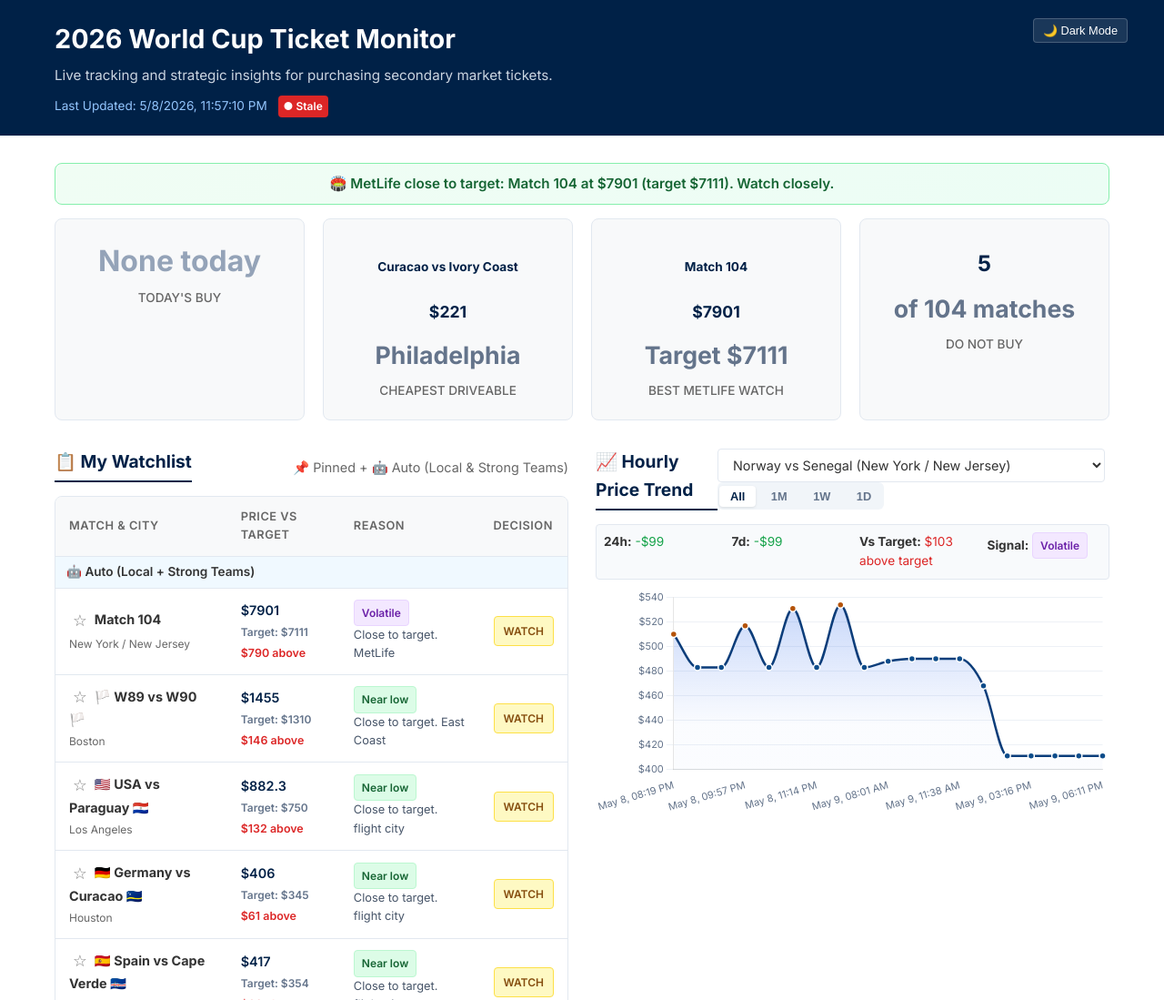
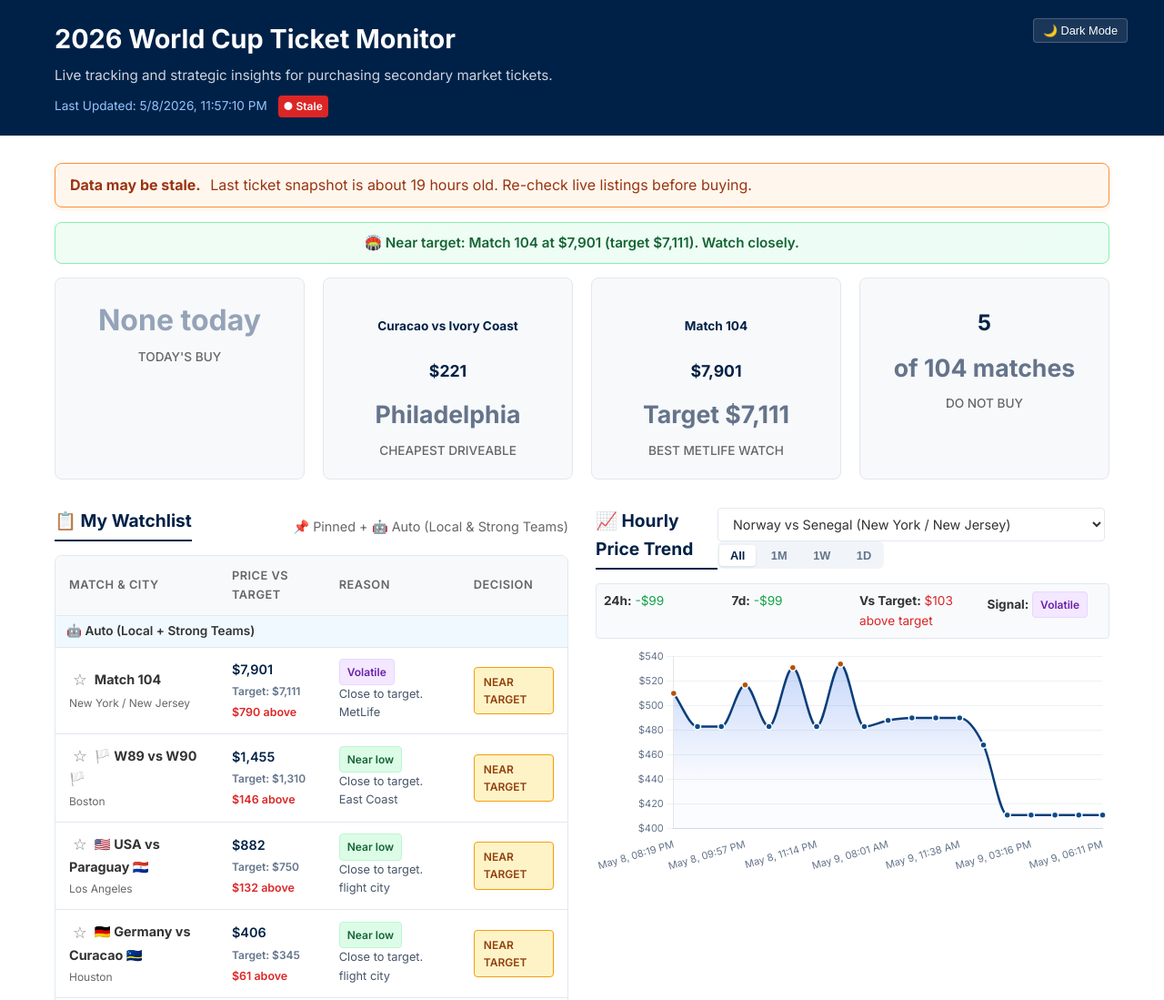
Before and after one commit to timkok/world-cup-monitor, a plain HTML site: page index.html in a window 1280 px wide. Shown: the top 1099 px of the page at 91% size. Drawn offline with nearby package versions, Linux system fonts and the light colour scheme.

Commit message:
Improve dashboard decision clarity

```diff
--- a/app.js
+++ b/app.js
@@ -18,6 +18,19 @@ document.addEventListener('DOMContentLoaded', () => {
     let fcFood = parseInt(localStorage.getItem('fcFood')) || 120;
 
     const RELOAD_INTERVAL_MS = 60 * 60 * 1000;
+
+    function formatMoney(value) {
+        const n = Number(value);
+        if (!Number.isFinite(n)) return 'N/A';
+        return `$${Math.round(n).toLocaleString()}`;
+    }
+
+    function formatDelta(value) {
+        const n = Number(value);
+        if (!Number.isFinite(n) || n === 0) return '$0';
+        const prefix = n > 0 ? '+' : '-';
+        return `${prefix}${formatMoney(Math.abs(n))}`;
+    }
 
     let currentSortCol = 'decision';
     let currentSortDir = 'asc';
@@ -493,10 +506,18 @@ document.addEventListener('DOMContentLoaded', () => {
 
     function checkDataHealth(snapshot) {
         const badge = document.getElementById('data-health-badge');
+        const warning = document.getElementById('stale-warning');
+        const warningText = document.getElementById('stale-warning-text');
+        const setWarning = (show, text = '') => {
+            if (!warning) return;
+            warning.style.display = show ? '' : 'none';
+            if (warningText && text) warningText.textContent = text;
+        };
         if (!badge) return;
         if (!snapshot || snapshot.length === 0) {
             badge.textContent = 'No Data';
             badge.className = 'health-badge health-stale';
+            setWarning(true, 'No ticket data loaded. Do not make a purchase decision from this page yet.');
             return;
         }
         const firstRow = snapshot[0];
@@ -504,6 +525,7 @@ document.addEventListener('DOMContentLoaded', () => {
         if (!observedAtStr) {
             badge.textContent = 'Unknown';
             badge.className = 'health-badge health-unknown';
+            setWarning(true, 'Data timestamp is missing. Verify prices on the ticket site before buying.');
             return;
         }
         const observedAt = new Date(observedAtStr);
@@ -514,10 +536,13 @@ document.addEventListener('DOMContentLoaded', () => {
             badge.textContent = '● Live';
             badge.className = 'health-badge health-ok';
             badge.title = `Last update: ${observedAt.toLocaleString()}`;
+            setWarning(false);
         } else {
             badge.textContent = '● Stale';
             badge.className = 'health-badge health-stale';
             badge.title = `Last update: ${observedAt.toLocaleString()} (${Math.round(diffMins)} mins ago)`;
+            const hours = Math.round(diffMins / 60);
+            setWarning(true, `Last ticket snapshot is about ${hours} hours old. Re-check live listings before buying.`);
         }
     }
 
@@ -781,11 +806,11 @@ document.addEventListener('DOMContentLoaded', () => {
         el.className = 'action-summary';
         if (hits.length > 0) {
             const best = hits.sort((a,b) => a.agg_lowest_price - b.agg_lowest_price)[0];
-            txt.textContent = `\u2705 Target hit: ${best.match} at $${best.agg_lowest_price} (target $${Math.round(best.target_price)}). Check now!`;
+            txt.textContent = `\u2705 Buy now: ${best.match} at ${formatMoney(best.agg_lowest_price)} (target ${formatMoney(best.target_price)}). Check listings now.`;
             el.classList.add('action-buy');
         } else if (mlClose.length > 0) {
             const best = mlClose.sort((a,b) => a.agg_lowest_price/a.target_price - b.agg_lowest_price/b.target_price)[0];
-            txt.textContent = `\ud83c\udfdf\ufe0f MetLife close to target: ${best.match} at $${best.agg_lowest_price} (target $${Math.round(best.target_price)}). Watch closely.`;
+            txt.textContent = `\ud83c\udfdf\ufe0f Near target: ${best.match} at ${formatMoney(best.agg_lowest_price)} (target ${formatMoney(best.target_price)}). Watch closely.`;
         } else if (allLocalExpensive) {
             txt.textContent = `\u274c No local buy today. All East Coast matches are >50% above target.`;
             el.classList.add('action-none');
@@ -834,7 +859,7 @@ document.addEventListener('DOMContentLoaded', () => {
             items.push(
                 `<a href="${row.sg_url}" target="_blank" rel="noopener" ` +
                 `class="src-tag src-sg${isBest ? ' src-best' : ''}" ` +
-                `title="Open on SeatGeek">SG $${Math.round(row.sg_price).toLocaleString()}${isBest ? ' ★' : ''}</a>`
+                `title="Open on SeatGeek">SG ${formatMoney(row.sg_price)}${isBest ? ' ★' : ''}</a>`
             );
         }
         if (row.tp_price != null && row.tp_url) {
@@ -842,7 +867,7 @@ document.addEventListener('DOMContentLoaded', () => {
             items.push(
                 `<a href="${row.tp_url}" target="_blank" rel="noopener" ` +
                 `class="src-tag src-tp${isBest ? ' src-best' : ''}" ` +
-                `title="Open on TickPick">TP $${Math.round(row.tp_price).toLocaleString()}${isBest ? ' ★' : ''}</a>`
+                `title="Open on TickPick">TP ${formatMoney(row.tp_price)}${isBest ? ' ★' : ''}</a>`
             );
         }
         if (row.vs_price != null && row.vs_url) {
@@ -850,7 +875,7 @@ document.addEventListener('DOMContentLoaded', () => {
             items.push(
                 `<a href="${row.vs_url}" target="_blank" rel="noopener" ` +
                 `class="src-tag src-vs${isBest ? ' src-best' : ''}" ` +
-                `title="Open on Vivid Seats">VS $${Math.round(row.vs_price).toLocaleString()}${isBest ? ' ★' : ''}</a>`
+                `title="Open on Vivid Seats">VS ${formatMoney(row.vs_price)}${isBest ? ' ★' : ''}</a>`
             );
         }
         if (!items.length) return '<span style="color:#94a3b8;font-size:0.78rem;">No source available</span>';
@@ -886,7 +911,7 @@ document.addEventListener('DOMContentLoaded', () => {
         hits.sort((a,b) => (a.agg_lowest_price/a.target_price) - (b.agg_lowest_price/b.target_price));
         const top = hits.slice(0, 6);
         list.innerHTML = top.map(r =>
-            `<a href="${r.agg_best_url}" target="_blank" rel="noopener">${r.match} $${r.agg_lowest_price}</a>`
+            `<a href="${r.agg_best_url}" target="_blank" rel="noopener">${r.match} ${formatMoney(r.agg_lowest_price)}</a>`
         ).join(' · ') + (hits.length > 6 ? ` <em>(+${hits.length - 6} more)</em>` : '');
 
         if ('Notification' in window && Notification.permission === 'granted') {
@@ -896,7 +921,7 @@ document.addEventListener('DOMContentLoaded', () => {
                 if (seen.has(key)) continue;
                 try {
                     new Notification(`🎯 Target hit: ${r.match}`, {
-                        body: `$${r.agg_lowest_price} on ${r.agg_source} — your target $${Math.round(r.target_price)}`,
+                        body: `${formatMoney(r.agg_lowest_price)} on ${r.agg_source} — your target ${formatMoney(r.target_price)}`,
                         tag: String(r.event_id),
                     });
                 } catch (e) { /* ignore */ }
@@ -978,8 +1003,9 @@ document.addEventListener('DOMContentLoaded', () => {
 
     function getDecisionBadge(decision, url) {
         if (decision === 'Buy') return `<a href="${url}" target="_blank" class="badge badge-buy" style="display:inline-block; padding:8px 12px; text-decoration:none;">BUY NOW</a>`;
-        if (decision === 'Watch' || decision === 'Wait') return `<a href="${url}" target="_blank" class="badge badge-monitor" style="display:inline-block; padding:6px 10px; text-decoration:none; background:#fef9c3; color:#854d0e; border:1px solid #fde047;">WATCH</a>`;
-        return `<span class="badge badge-wait" style="background:#f1f5f9; color:#94a3b8; border:1px solid #e2e8f0;">AVOID</span>`;
+        if (decision === 'Watch') return `<a href="${url}" target="_blank" class="badge badge-near" style="display:inline-block; padding:6px 10px; text-decoration:none;">NEAR TARGET</a>`;
+        if (decision === 'Wait') return `<a href="${url}" target="_blank" class="badge badge-wait-action" style="display:inline-block; padding:6px 10px; text-decoration:none;">WAIT</a>`;
+        return `<span class="badge badge-avoid">DO NOT BUY</span>`;
     }
 
     function renderMetrics() {
@@ -990,7 +1016,7 @@ document.addEventListener('DOMContentLoaded', () => {
         buys.sort((a,b) => (a.agg_lowest_price / a.target_price) - (b.agg_lowest_price / b.target_price));
         const bestBuy = buys[0];
         document.getElementById('metric-best-buy').innerHTML = bestBuy
-            ? `<span style="font-size:0.85rem">${bestBuy.match}</span><br><span style="font-size:1.1rem;font-weight:700">$${bestBuy.agg_lowest_price}</span><br><small style="color:#64748b">Target $${Math.round(bestBuy.target_price)}</small>`
+            ? `<span style="font-size:0.85rem">${bestBuy.match}</span><br><span style="font-size:1.1rem;font-weight:700">${formatMoney(bestBuy.agg_lowest_price)}</span><br><small style="color:#64748b">Target ${formatMoney(bestBuy.target_price)}</small>`
             : '<span style="color:#94a3b8">None today</span>';
 
         // Cheapest Driveable
@@ -998,7 +1024,7 @@ document.addEventListener('DOMContentLoaded', () => {
         locals.sort((a,b) => a.agg_lowest_price - b.agg_lowest_price);
         const cheapLocal = locals[0];
         document.getElementById('metric-cheapest-local').innerHTML = cheapLocal
-            ? `<span style="font-size:0.85rem">${cheapLocal.match}</span><br><span style="font-size:1.1rem;font-weight:700">$${cheapLocal.agg_lowest_price}</span><br><small style="color:#64748b">${cheapLocal.host_city.split(',')[0]}</small>`
+            ? `<span style="font-size:0.85rem">${cheapLocal.match}</span><br><span style="font-size:1.1rem;font-weight:700">${formatMoney(cheapLocal.agg_lowest_price)}</span><br><small style="color:#64748b">${cheapLocal.host_city.split(',')[0]}</small>`
             : 'N/A';
 
         // Best MetLife Watch
@@ -1006,7 +1032,7 @@ document.addEventListener('DOMContentLoaded', () => {
         metlife.sort((a,b) => (a.agg_lowest_price / a.target_price) - (b.agg_lowest_price / b.target_price));
         const bestML = metlife[0];
         document.getElementById('metric-best-metlife').innerHTML = bestML
-            ? `<span style="font-size:0.85rem">${bestML.match}</span><br><span style="font-size:1.1rem;font-weight:700">$${bestML.agg_lowest_price}</span><br><small style="color:#64748b">Target $${Math.round(bestML.target_price)}</small>`
+            ? `<span style="font-size:0.85rem">${bestML.match}</span><br><span style="font-size:1.1rem;font-weight:700">${formatMoney(bestML.agg_lowest_price)}</span><br><small style="color:#64748b">Target ${formatMoney(bestML.target_price)}</small>`
             : 'N/A';
 
         // Do Not Buy count
@@ -1043,13 +1069,13 @@ document.addEventListener('DOMContentLoaded', () => {
                 : `<button class="pin-btn" data-eid="${row.event_id}" title="Pin to watchlist">☆</button>`;
             const distToTarget = row.agg_lowest_price && row.target_price
                 ? (row.agg_lowest_price <= row.target_price
-                    ? `<span style="color:#16a34a;font-size:0.78rem;">$${Math.abs(Math.round(row.agg_lowest_price - row.target_price))} below</span>`
-                    : `<span style="color:#dc2626;font-size:0.78rem;">$${Math.round(row.agg_lowest_price - row.target_price)} above</span>`)
+                    ? `<span style="color:#16a34a;font-size:0.78rem;">${formatMoney(Math.abs(row.agg_lowest_price - row.target_price))} below</span>`
+                    : `<span style="color:#dc2626;font-size:0.78rem;">${formatMoney(row.agg_lowest_price - row.target_price)} above</span>`)
                 : '';
             const pinReasonHtml = pinned && pinReason ? `<br><small style="color:#a78bfa;font-style:italic;">${pinReason}</small>` : '';
             tr.innerHTML = `
                 <td>${pinBtn} <strong>${getFlagEmoji(row.match)}</strong><br><small style="color:#666">${row.host_city.split(',')[0]}</small>${pinReasonHtml}</td>
-                <td class="price-cell">$${row.agg_lowest_price}<br><small style="color:#64748b;">${customMark}Target: $${Math.round(row.target_price)}</small><br>${distToTarget}</td>
+                <td class="price-cell">${formatMoney(row.agg_lowest_price)}<br><small style="color:#64748b;">${customMark}Target: ${formatMoney(row.target_price)}</small><br>${distToTarget}</td>
                 <td style="font-size:0.8rem; color:#475569;">${getSignalBadge(row.signal)}<br>${row.reason}</td>
                 <td>${getDecisionBadge(row.decision, row.agg_best_url)}</td>
             `;
@@ -1182,10 +1208,10 @@ document.addEventListener('DOMContentLoaded', () => {
             const tr = document.createElement('tr');
 
             const matchHtml = getFlagEmoji(row.match);
-            const priceStr = row.agg_lowest_price ? `$${row.agg_lowest_price.toLocaleString()}` : 'N/A';
+            const priceStr = row.agg_lowest_price ? formatMoney(row.agg_lowest_price) : 'N/A';
             const targetVal = row.target_price ? Math.round(row.target_price) : '';
-            const famCostStr = row.family_cost ? `$${row.family_cost.toLocaleString()}` : 'N/A';
-            const ppCostStr = row.family_cost ? `($${Math.round(row.family_cost/fcTickets)}/pp)` : '';
+            const famCostStr = row.family_cost ? formatMoney(row.family_cost) : 'N/A';
+            const ppCostStr = row.family_cost ? `(${formatMoney(row.family_cost/fcTickets)}/pp)` : '';
 
             let fitColor = '#64748b';
             if (row.family_fit === 'Family Friendly') fitColor = '#059669';
@@ -1197,9 +1223,9 @@ document.addEventListener('DOMContentLoaded', () => {
             const ch24 = calculateDynamicChange(row, 1);
             let trendHtml = '';
             if (ch24.change > 0) {
-                trendHtml = `<span style="color:#dc2626; font-size:0.8rem; font-weight:bold;">↗ (+$${Math.round(ch24.change)})</span>`;
+                trendHtml = `<span style="color:#dc2626; font-size:0.8rem; font-weight:bold;">↗ (${formatDelta(ch24.change)})</span>`;
             } else if (ch24.change < 0) {
-                trendHtml = `<span style="color:#16a34a; font-size:0.8rem; font-weight:bold;">↘ (-$${Math.abs(Math.round(ch24.change))})</span>`;
+                trendHtml = `<span style="color:#16a34a; font-size:0.8rem; font-weight:bold;">↘ (${formatDelta(ch24.change)})</span>`;
             }
 
             const conf = getPriceConfidence(row);
@@ -1208,7 +1234,7 @@ document.addEventListener('DOMContentLoaded', () => {
             tr.innerHTML = `
                 <td data-label="Match"><div><strong>${matchHtml}</strong><br><small style="color:#666">${row.stage} • ${row.date_time}${venueTz(row.host_city) ? ' ' + venueTz(row.host_city) : ''}</small></div></td>
                 <td data-label="Venue">${row.venue}<br><small style="color:#666">${row.host_city}</small></td>
-                <td data-label="Price" class="price-cell"><div>${priceStr} ${trendHtml}<br><span style="display:inline-flex;align-items:center;gap:4px;color:#64748b;font-weight:normal;font-size:0.78rem;">Target: ${customMark}<input type="number" class="target-input" data-event-id="${row.event_id}" value="${targetVal}" min="1"></span><div style="margin-top:4px;">${renderSources(row)} <span class="${conf.cls}">${conf.label}${conf.spread ? ' ±$'+Math.round(conf.spread) : ''}</span></div></div></td>
+                <td data-label="Price" class="price-cell"><div>${priceStr} ${trendHtml}<br><span style="display:inline-flex;align-items:center;gap:4px;color:#64748b;font-weight:normal;font-size:0.78rem;">Target: ${customMark}<input type="number" class="target-input" data-event-id="${row.event_id}" value="${targetVal}" min="1"></span><div style="margin-top:4px;">${renderSources(row)} <span class="${conf.cls}">${conf.label}${conf.spread ? ' ±' + formatMoney(conf.spread) : ''}</span></div></div></td>
                 <td data-label="Signal">${getSignalBadge(row.signal)}</td>
                 <td data-label="Multiplier"><span class="countdown-badge" style="background:#e2e8f0; color:#334155;">${row.multiplier.toFixed(1)}x FV</span></td>
                 <td data-label="Family $" class="family-col"><div><strong>${famCostStr}</strong><br><small style="color:#64748b;">${ppCostStr}</small><br><span class="${budgetSt.cls}">${budgetSt.label}</span></div></td>
@@ -1273,15 +1299,15 @@ document.addEventListener('DOMContentLoaded', () => {
         const ch24 = calculateDynamicChange(row, 1);
         const ch7 = calculateDynamicChange(row, 7);
 
-        document.getElementById('chart-24h').textContent = ch24.change === 0 ? '-' : (ch24.change > 0 ? `+$${Math.round(ch24.change)}` : `-$${Math.abs(Math.round(ch24.change))}`);
+        document.getElementById('chart-24h').textContent = ch24.change === 0 ? '-' : formatDelta(ch24.change);
         document.getElementById('chart-24h').style.color = ch24.change > 0 ? '#dc2626' : (ch24.change < 0 ? '#16a34a' : '#64748b');
 
-        document.getElementById('chart-7d').textContent = ch7.change === 0 ? '-' : (ch7.change > 0 ? `+$${Math.round(ch7.change)}` : `-$${Math.abs(Math.round(ch7.change))}`);
+        document.getElementById('chart-7d').textContent = ch7.change === 0 ? '-' : formatDelta(ch7.change);
         document.getElementById('chart-7d').style.color = ch7.change > 0 ? '#dc2626' : (ch7.change < 0 ? '#16a34a' : '#64748b');
 
         if (row.agg_lowest_price && row.target_price) {
             const diff = row.agg_lowest_price - row.target_price;
-            document.getElementById('chart-target-dist').textContent = diff > 0 ? `$${Math.round(diff)} above target` : `$${Math.abs(Math.round(diff))} BELOW target!`;
+            document.getElementById('chart-target-dist').textContent = diff > 0 ? `${formatMoney(diff)} above target` : `${formatMoney(Math.abs(diff))} BELOW target!`;
             document.getElementById('chart-target-dist').style.color = diff > 0 ? '#dc2626' : '#16a34a';
         } else {
             document.getElementById('chart-target-dist').textContent = '-';
--- a/index.html
+++ b/index.html
@@ -45,6 +45,11 @@
     </header>
 
     <div class="container">
+        <section id="stale-warning" class="stale-warning" style="display:none;" aria-live="polite">
+            <strong>Data may be stale.</strong>
+            <span id="stale-warning-text">Refresh before making a purchase decision.</span>
+        </section>
+
         <!-- Target-hit alerts -->
         <section id="alert-bar" class="alert-bar empty" aria-live="polite">
             <div class="alert-bar-text">
--- a/style.css
+++ b/style.css
@@ -295,6 +295,25 @@ h1, h2, h3, h4 { color: var(--primary-color); }
     border: 1px solid #e2e8f0;
 }
 
+.badge-near {
+    background-color: #fef3c7;
+    color: #92400e;
+    border: 1px solid #f59e0b;
+}
+
+.badge-wait-action {
+    background-color: #e0f2fe;
+    color: #075985;
+    border: 1px solid #7dd3fc;
+}
+
+.badge-avoid {
+    background-color: #f1f5f9;
+    color: #64748b;
+    border: 1px solid #cbd5e1;
+    padding: 6px 10px;
+}
+
 /* TicketData Trend Arrows */
 .trend-arrow {
     font-size: 0.85rem;
@@ -419,6 +438,18 @@ h1, h2, h3, h4 { color: var(--primary-color); }
     transition: background 0.15s;
 }
 .alert-bar-btn:hover { background: #ecfdf5; }
+
+.stale-warning {
+    background: #fff7ed;
+    border: 1px solid #fb923c;
+    color: #9a3412;
+    border-radius: 8px;
+    padding: 12px 16px;
+    margin-bottom: 16px;
+    line-height: 1.45;
+    box-shadow: 0 2px 6px rgba(251, 146, 60, 0.18);
+}
+.stale-warning strong { margin-right: 6px; }
 
 /* Countdown */
 .countdown-badge {
```
